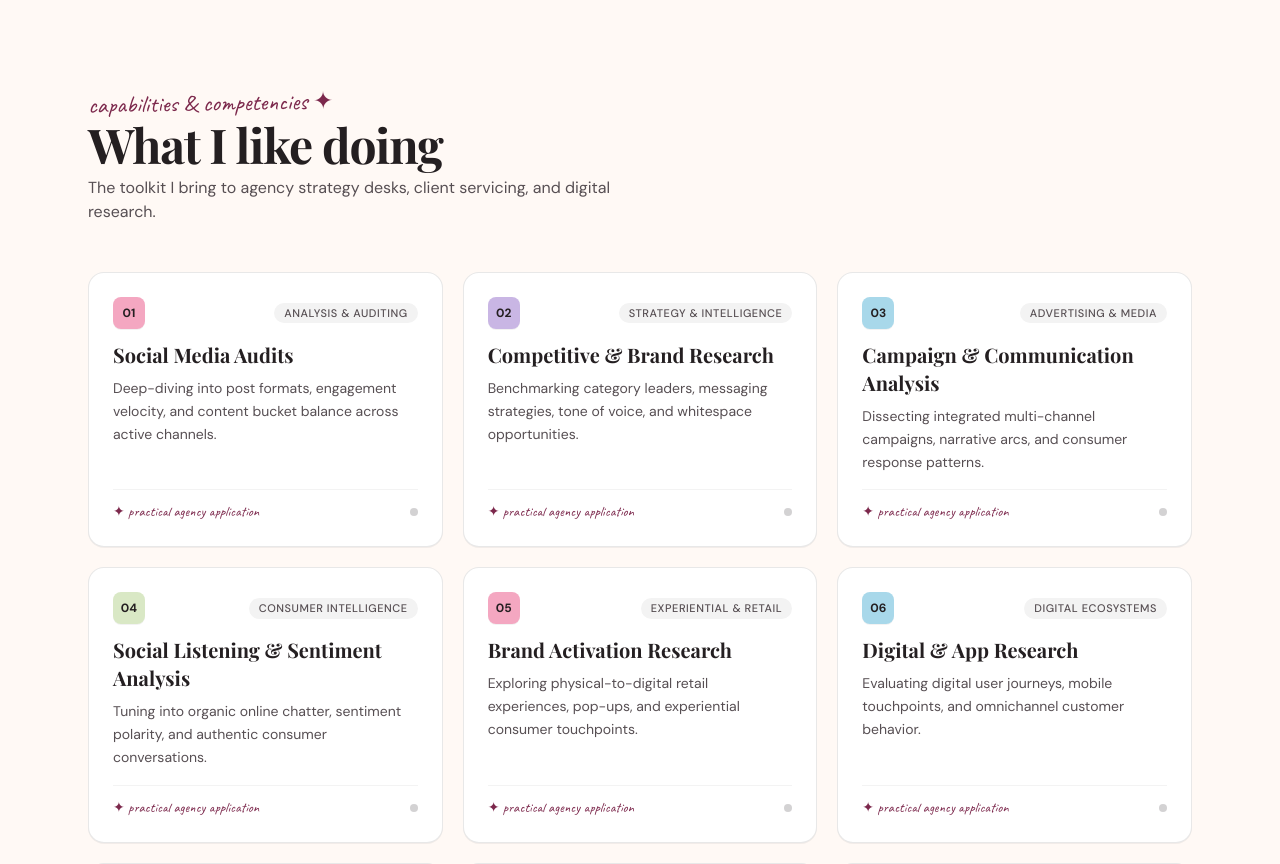
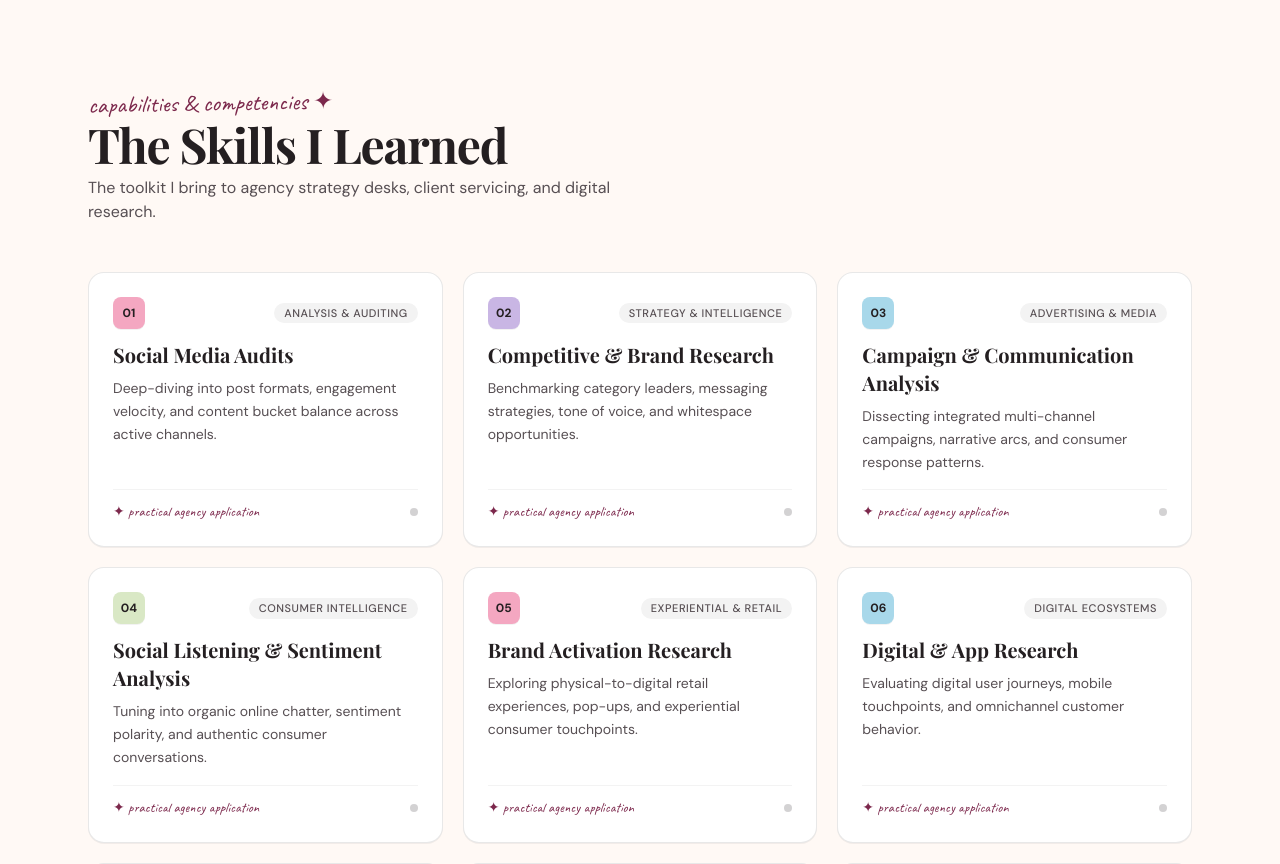
Before and after one commit to eshashah7777/Esha-Shah, a React (Vite) app: page / in a window 1280 px wide. Shown: the part 5940-6804 px from the top of the page. Built offline with nearby package versions, Linux system fonts and the light colour scheme; a web font is replaced by a local one.

Commit message:
feat(skills): update section heading
Refine the section title to better reflect professional capabilities.

```diff
--- a/src/components/Skills.tsx
+++ b/src/components/Skills.tsx
@@ -17,7 +17,7 @@ export default function Skills() {
             capabilities & competencies ✦
           </span>
           <h2 className="font-serif-display text-3xl sm:text-4xl lg:text-5xl font-bold tracking-tight text-[#241F21] mt-1">
-            What I like doing
+            The Skills I Learned
           </h2>
           <p className="text-sm sm:text-base text-[#574F53] mt-2">
             The toolkit I bring to agency strategy desks, client servicing, and digital research.
```
